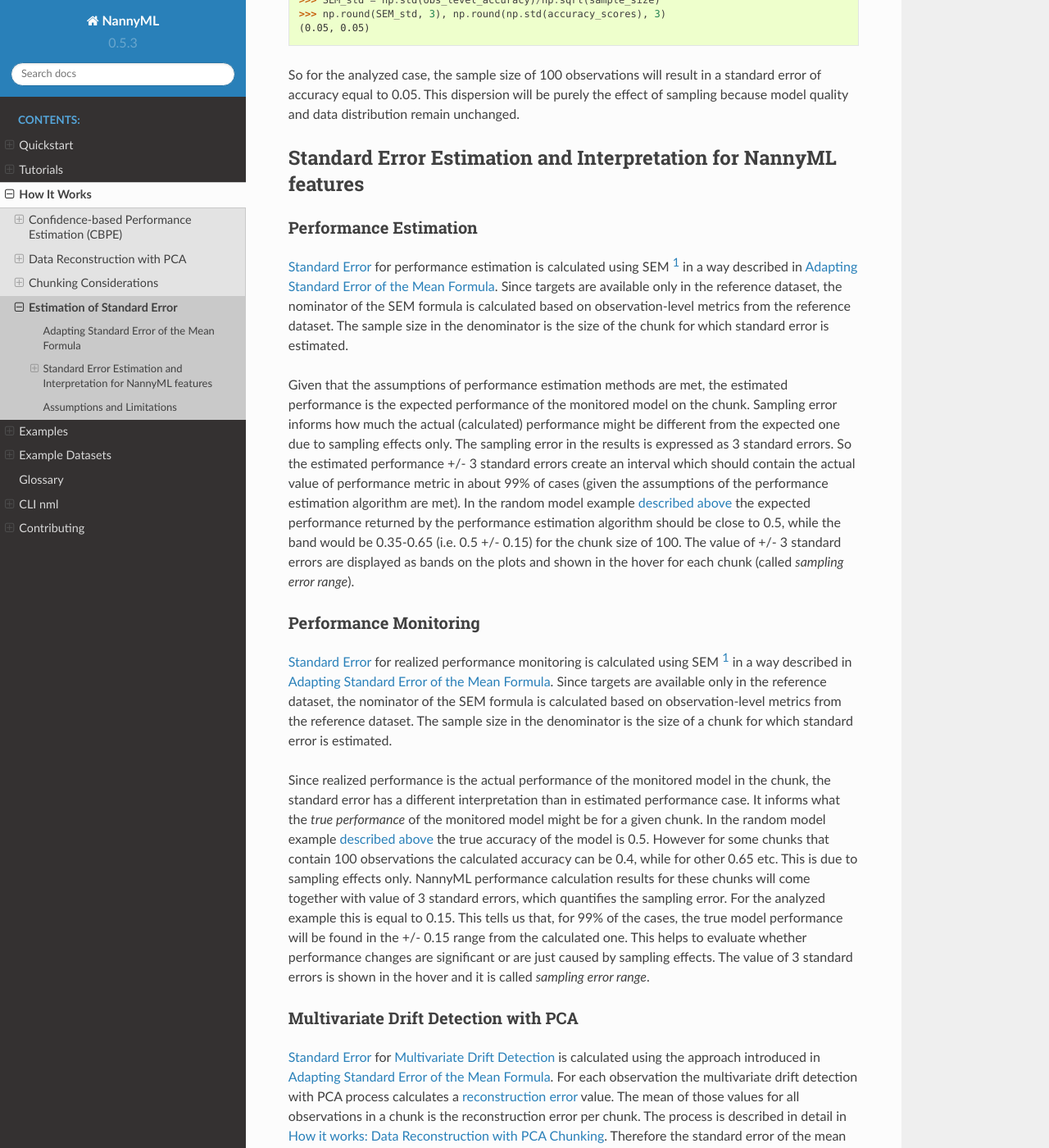
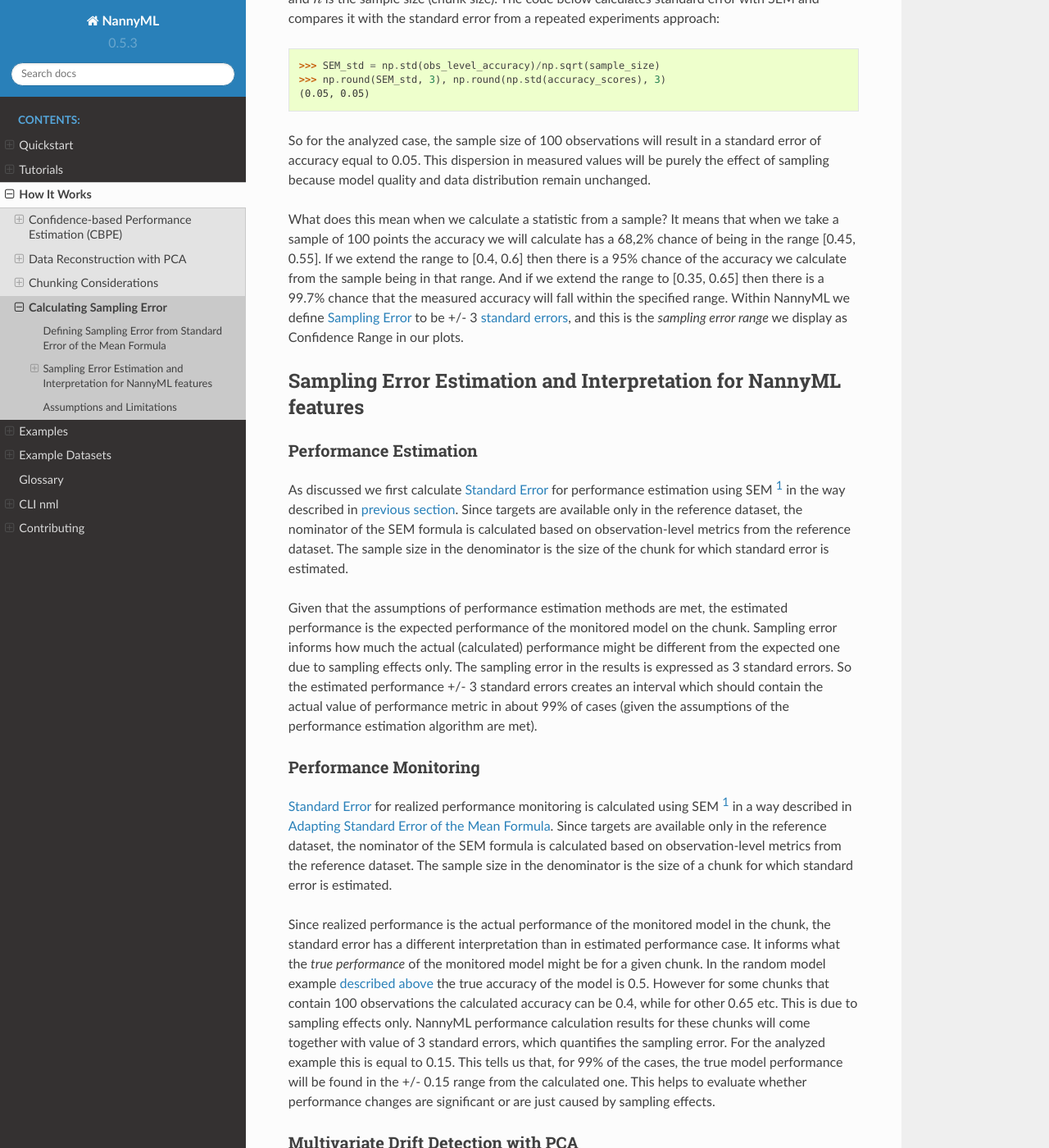
Before and after one commit to NannyML/nannyml, a Sphinx documentation site: the page built from docs/how_it_works/estimation_of_standard_error.rst, in a window 1280 px wide and 1400 px high, scrolled down 1970 px. Shown: the whole window at 82% size. Built offline with Sphinx 7.4.7 and the Read the Docs theme 2.0.0, drawn with Linux system fonts in a browser that asks for light colours; pages that are not in the unit, such as notebooks, are missing from menus; some of the changed text lies outside the part shown.

Commit message:
[skip ci] improve sampling error docs

```diff
--- a/docs/how_it_works/estimation_of_standard_error.rst
+++ b/docs/how_it_works/estimation_of_standard_error.rst
@@ -1,16 +1,18 @@
 .. _estimation_of_standard_error:
 
-Estimation of Standard Error
-============================
+Calculating Sampling Error
+==========================
 
-This page explains how NannyML estimates :term:`standard error<Standard Error>` for its different features. As a reminder - the standard error
-of a statistic is the standard deviation of its sampling distribution. It is a way to measure sampling error. The effect of sampling error
+This page explains how NannyML calculates :term:`Sampling Error`. The effect of sampling error
 on model monitoring results is described :ref:`here<sampling-error-introduction>`.
+In order to quantify sampling error we rely on :term:`Standard Error`.
+The standard error of a statistic is the standard deviation of its sampling distribution. Hence below we will be discussing
+how we estimate standard error and then we will show how we define sampling error from it.
 
 .. _introducing_sem:
 
-Adapting Standard Error of the Mean Formula
-+++++++++++++++++++++++++++++++++++++++++++
+Defining Sampling Error from Standard Error of the Mean Formula
++++++++++++++++++++++++++++++++++++++++++++++++++++++++++++++++
 
 Let us recall the example of a random binary classification model, predicting random binary targets (introduced
 :ref:`here<sampling-error-introduction>`). The histogram shows the sampling distribution of accuracy
@@ -63,9 +65,9 @@ used to estimate the standard deviation of the sampled means:
 In order to take advantage of the :term:`SEM formula<Standard Error>` in the analyzed example,
 the accuracy of each observation needs to be
 calculated in such a way that a mean of this observation-level accuracies equals the accuracy of the whole sample. This
-sounds complicated, but the following solution should clarify it. Accuracy of a single observation is simply equal to 1
+sounds complicated, but the following solution makes it simple. Accuracy of a single observation is simply equal to 1
 when the prediction is correct and equal to 0 otherwise. When the mean of such observation-level accuracies is
-calculated, it is equal to the sample-level accuracy, see:
+calculated, it is equal to the sample-level accuracy, as demonstrated below:
 
 .. code-block:: python
 
@@ -74,7 +76,7 @@ calculated, it is equal to the sample-level accuracy, see:
     (0.5045, 0.5045)
 
 Now the :term:`SEM formula<Standard Error>` can be used directly to estimate the
-:term:`standard error<Standard Error>` of accuracy. :math:`\sigma`, from the
+:term:`standard error<Standard Error>` of accuracy for a sample of size n. :math:`\sigma`, from the
 formula above, is the standard deviation of the observation-level accuracies and :math:`n` is the sample size (chunk
 size). The code below calculates standard error with SEM and compares it with the standard error from a
 repeated experiments approach:
@@ -86,19 +88,26 @@ repeated experiments approach:
     (0.05, 0.05)
 
 So for the analyzed case, the sample size of 100 observations will result in a standard error of accuracy equal to 0.05.
-This dispersion will be purely the effect of sampling because model quality and data distribution remain unchanged.
+This dispersion in measured values will be purely the effect of sampling because model quality and data distribution remain unchanged.
+
+What does this mean when we calculate a statistic from a sample?
+It means that when we take a sample of 100 points the accuracy we will calculate has a
+68,2% chance of being in the range [0.45, 0.55]. If we extend the range to [0.4, 0.6] then there is a 95% chance of the accuracy
+we calculate from the sample being in that range. And if we extend the range to [0.35, 0.65] then there is a 99.7% chance that
+the measured accuracy will fall within the specified range. Within NannyML we define :term:`Sampling Error` to be +/- 3
+:term:`standard errors<Standard Error>`, and this is the *sampling error range* we display as Confidence Range in our plots.
 
 
-Standard Error Estimation and Interpretation for NannyML features
+Sampling Error Estimation and Interpretation for NannyML features
 +++++++++++++++++++++++++++++++++++++++++++++++++++++++++++++++++
 
 Performance Estimation
 **********************
 
 
-:term:`Standard Error` for performance estimation is calculated using SEM [1]_ in a way described in
-:ref:`Adapting Standard Error
-of the Mean Formula<introducing_sem>`. Since targets are available only in the reference dataset, the nominator of the
+As discussed we first calculate :term:`Standard Error` for performance estimation using SEM [1]_ in the way described in
+:ref:`previous section<introducing_sem>`. Since targets are available only in the reference dataset,
+the nominator of the
 SEM formula is calculated based on observation-level metrics from the reference dataset.
 The sample size in the denominator is the size of the chunk for which standard error is estimated.
 
@@ -106,12 +115,8 @@ Given that the assumptions of performance estimation methods
 are met, the estimated performance is the expected performance of the monitored model on the chunk. Sampling error
 informs how much the actual (calculated) performance might be different from the expected one due to sampling effects
 only. The sampling error in the results is expressed as 3 standard errors. So the estimated performance +/- 3 standard
-errors create an interval which should contain the actual value of performance metric in about 99% of cases (given
-the assumptions of the performance estimation algorithm are met). In the random model example
-:ref:`described above<introducing_sem>` the expected performance returned by the performance estimation
-algorithm should be close to 0.5, while the band would be 0.35-0.65 (i.e. 0.5 +/- 0.15) for the chunk size of 100.
-The value of +/- 3 standard errors are displayed as bands on the plots and shown in the hover for each chunk (called
-*sampling error range*).
+errors creates an interval which should contain the actual value of performance metric in about 99% of cases (given
+the assumptions of the performance estimation algorithm are met).
 
 
 Performance Monitoring
@@ -132,7 +137,6 @@ calculation results for these chunks will come together with value of 3 standard
 sampling error. For the analyzed example this is equal to 0.15. This tells us that, for
 99% of the cases, the true model performance will be found in the +/- 0.15 range from the calculated one. This helps to
 evaluate whether performance changes are significant or are just caused by sampling effects.
-The value of 3 standard errors is shown in the hover and it is called *sampling error range*.
 
 
 
```
Also changed, not shown: other parts of docs/how_it_works/estimation_of_standard_error.rst (+2 -2 lines), docs/glossary.rst (+10 -3 lines).
